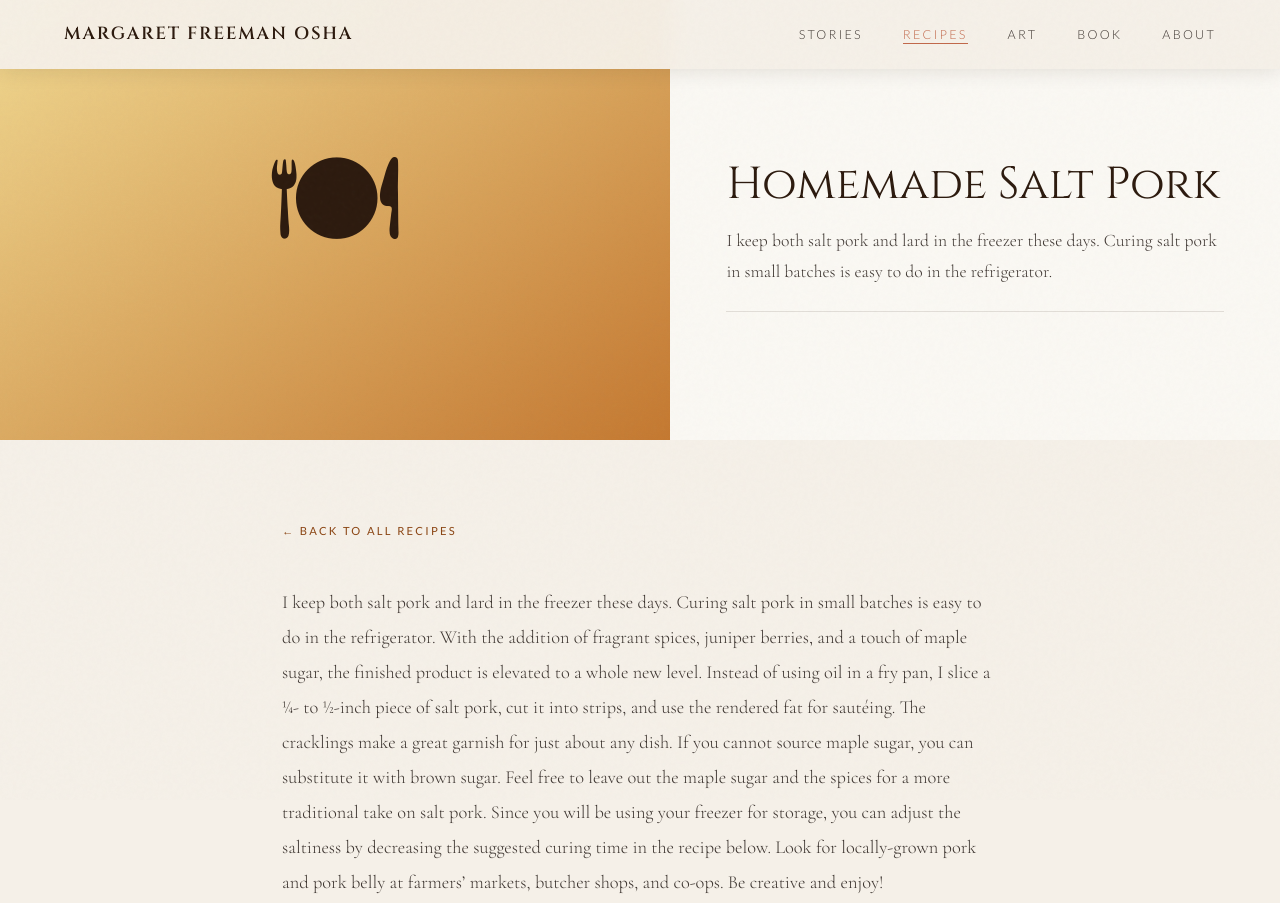
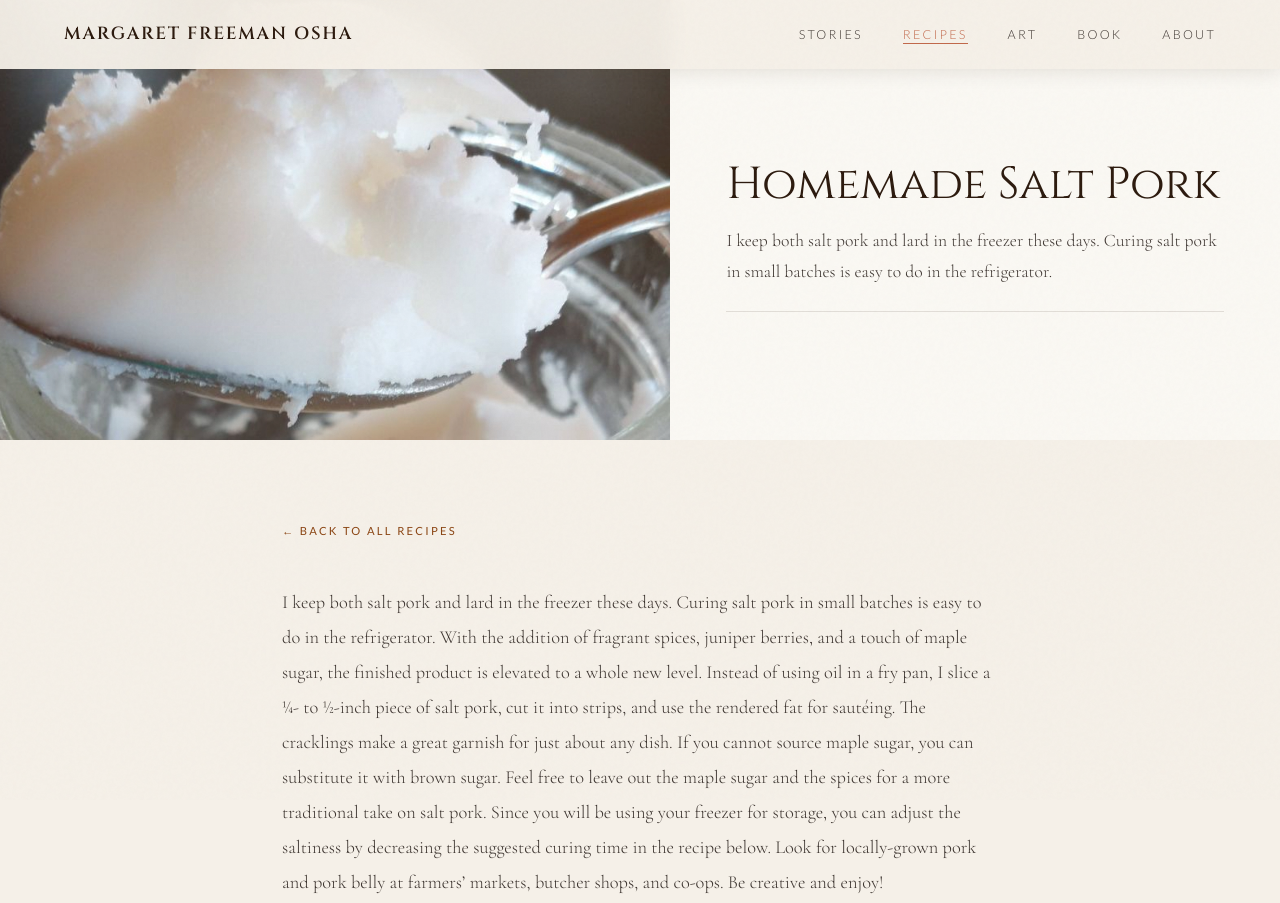
Before and after one commit to jesstakesnaps/margaret-freeman-osha, an Eleventy site: page src/recipes/homemade-salt-pork.md in a window 1280 px wide. Shown: the top 903 px of the page. Built offline with nearby package versions, Linux system fonts and the light colour scheme; Eleventy itself is replaced by a stand-in of ours; files that its build step writes are made by us from their sources.

Commit message:
Update Recipes “homemade-salt-pork”

```diff
--- a/src/recipes/homemade-salt-pork.md
+++ b/src/recipes/homemade-salt-pork.md
@@ -5,6 +5,7 @@ excerpt: I keep both salt pork and lard in the freezer these days. Curing salt
 time: 4 days
 serves: "-"
 featured: false
+image: /assets/images/lard.jpg
 ---
 I keep both salt pork and lard in the freezer these days. Curing salt pork in small batches is easy to do in the refrigerator. With the addition of fragrant spices, juniper berries, and a touch of maple sugar, the finished product is elevated to a whole new level. Instead of using oil in a fry pan, I slice a ¼- to ½-inch piece of salt pork, cut it into strips, and use the rendered fat for sautéing. The cracklings make a great garnish for just about any dish. If you cannot source maple sugar, you can substitute it with brown sugar. Feel free to leave out the maple sugar and the spices for a more traditional take on salt pork. Since you will be using your freezer for storage, you can adjust the saltiness by decreasing the suggested curing time in the recipe below. Look for locally-grown pork and pork belly at farmers’ markets, butcher shops, and co-ops. Be creative and enjoy!
 
```
